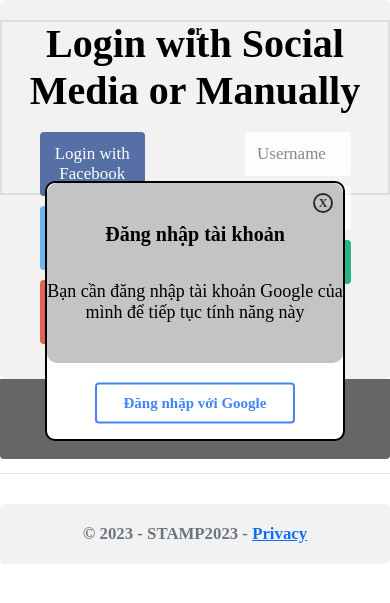
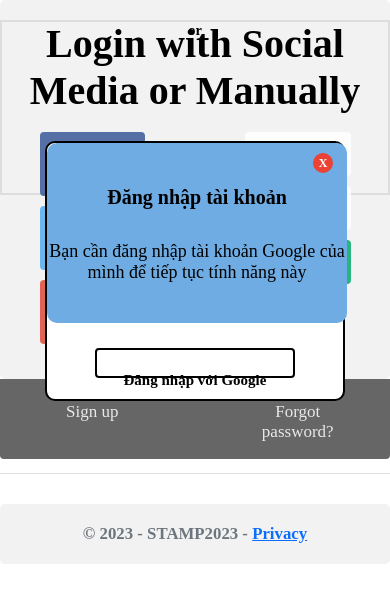
Before and after one commit to lcminhbu/STAMP, an ASP.NET Core app: page /Login in a window 390 px wide, after a click on "Đăng nhập". Shown: the part 54-657 px from the top of the page. Run offline with ASP.NET Core 8, Linux system fonts and the light colour scheme; style sheets or scripts are compiled from the project's sources.

Commit message:
modified login form

```diff
--- a/Pages/Shared/_Layout.cshtml
+++ b/Pages/Shared/_Layout.cshtml
@@ -53,7 +53,7 @@
     <form>
     <div class="login-form">
     <h3 class="login-notice">Đăng nhập tài khoản</h3>
-    <h3 class="notice">Bạn cần đăng nhập tài khoản Google của mình để tiếp tục tính năng này</h3>
+    <p class="notice">Bạn cần đăng nhập tài khoản Google của mình để tiếp tục tính năng này<p>
     </div>
     <button class="google-button">
     <span class="google-icon" >Đăng nhập với Google</span>
--- a/wwwroot/css/login.css
+++ b/wwwroot/css/login.css
@@ -1,7 +1,10 @@
 .custom-form {
-    margin-top:70px;
-    width: 500px;
-  height: 300px;
+  margin-top:120px;
+    /* margin-top:70px; */
+    /* width: 500px;
+  height: 300px; */
+  width:974px;
+  height:616px;
   position: fixed;
   top: 35%;
   left: 50%;
@@ -14,8 +17,10 @@
 }
 .login-form {
     position: absolute;
-    height: 200px;
-  background-color: #C4C4C4;
+    /* height: 200px; */
+    height :422px;
+    width:974px;
+  background-color: #6EACE3;
   border-radius: 10px;
 }
 
@@ -24,55 +29,72 @@
   position: absolute;
   top: 10px; /* Đặt vị trí top tùy ý để đặt nút "X" ở góc trên cùng bên phải của form */
   right: 10px; /* Đặt vị trí right tùy ý để đặt nút "X" ở góc trên cùng bên phải của form */
-  width: 30px; /* Đặt chiều rộng của nút "X" */
-  height: 30px; /* Đặt chiều cao của nút "X" */
+  width: 55px; /* Đặt chiều rộng của nút "X" */
+  height: 55px; /* Đặt chiều cao của nút "X" */
   background-color: transparent; /* Loại bỏ màu nền của nút "X" */
   border: none; /* Loại bỏ đường viền của nút "X" */
   cursor: pointer; /* Biểu tượng con trỏ khi di chuột qua nút "X" */
+  color:#fff;
+  /* width:30px;
+  height:30px; */
 }
 .close-icon {
   display: block;
   width: 100%;
   height: 100%;
-  border: 2px solid #292D32; /* Màu đường viền vòng tròn */
+  border:none;
   border-radius: 50%; /* Tạo hình tròn cho nút "X" */
   text-align: center;
-  line-height: 25px; /* Để chữ "X" nằm giữa nút "X" */
-  color: #292D32; /* Màu của chữ "X" */
+  line-height: 55px; /* Để chữ "X" nằm giữa nút "X" */
+  color: #fff; /* Màu của chữ "X" */
   font-weight: bold;
-  font-size: 15px;
+  font-size: 25px;
   transition: color 0.3s;
+  background:#EA4335;
 }
 .close-button:hover .close-icon {
   background:#EA4335; /* Màu chữ đỏ khi di chuột vào */
 }
 .google-button {
-  margin-top:250px;
+  /* margin-top:250px; */
+  margin-top:520px;
   position: absolute;
   transform: translate(-50%, -50%);
   background-color: #fff; /* Đặt màu nền của nút */
-  border: 2px solid #4285f4; /* Đặt viền màu xanh */
-  color: #4285f4; /* Đặt màu chữ là xanh */
+  /* border: 2px solid #4285f4;  */
+  border:2px solid black;/* Đặt viền màu den */
+  color: black; /* Đặt màu chữ là xanh */
   cursor: pointer;
   padding: 10px 20px; /* Đặt khoảng cách bên trong nút */
-  font-size: 18px; /* Đặt kích thước chữ */
+  /* font-size: 18px; */
+  font-size:40px ;/* Đặt kích thước chữ */
   border-radius: 4px; /* Đặt bán kính viền */
   font-family:'Josefin Sans';
-  width:280px;
+  /* width:280px; */
+  width:642px;
+  height:112px;
+  line-height: 40px;
+  font-weight: 700px;
 }
 
 .login-notice
 {
   font-family: 'Josefin Sans';
-  margin-top: 40px; /* Đặt giá trị margin-top là 20px */
-  font-size: 28px;
+  margin-top: 80px; /* Đặt giá trị margin-top là 20px */
+  /* font-size: 28px; */
+  line-height: 48px;
+  font-size: 48px;
+  font-weight:700px;
 }
 .notice
 {
     font-family: 'Josefin Sans';
-  margin-top: 40px; /* Đặt giá trị margin-top là 20px */
-  font-weight: 500;
-  margin-top: 35px;
+  /* margin-top: 40px;  */
+  margin-top: 120px;    /*Đặt giá trị margin-top là 120px */
+  /* font-weight: 500; */
+  /* margin-top: 35px; */
+  font-size:39px;
+  font-weight: 600px;
 }
 .google-icon {
   font-weight: bold; /* Tạo chữ đậm */
@@ -92,8 +114,9 @@
   color:#fff;  /* Màu chữ khi hover*/
 }
 /* Reponsive */
-@media (min-width:281px) and (max-width: 500px) {
+/* @media (min-width:281px) and (max-width: 500px) {
   .custom-form {
+    margin-top:30px;
      width:300px;
      height:260px;
   }
@@ -115,11 +138,12 @@
   .login-form
   {
     height:180px;
+    width:300px;
   }
   .close-button
   {
-    width: 20px; /* Đặt chiều rộng của nút "X" */
-    height: 20px; /* Đặt chiều cao của nút "X" */
+    width: 20px;
+    height: 20px;
   }
   .close-icon {
     line-height: 17px;
@@ -134,6 +158,7 @@
 
 @media (max-width:280px) {
   .custom-form {
+    margin-top:30px;
      width:240px;
      height:220px;
   }
@@ -158,8 +183,8 @@
   }
   .close-button
   {
-    width: 15px; /* Đặt chiều rộng của nút "X" */
-    height: 15px; /* Đặt chiều cao của nút "X" */
+    width: 15px;
+    height: 15px;
   }
   .close-icon {
     line-height: 13px;
@@ -170,4 +195,135 @@
     width: 60px;
   }
 
+} */
+@media (min-width:541px) and (max-width: 974px) {
+  .custom-form {
+    margin-top:-20px;
+     width: 540px;;
+     height:300px;
+  }
+  .login-notice
+  {
+    margin-top:32px;
+    font-size:25px;
+  }
+  .notice
+  {
+    font-size:25px;
+    margin-top:40px;
+  }
+  .google-button
+  {
+    height:30px;
+    font-size:18px;
+    margin-top:260px;
+    width:280px;
+  }
+  .login-form
+  {
+    height:220px;
+    width:540px;
+  }
+  .close-button
+  {
+    width: 25px;
+    height: 25px;
+  }
+  .close-icon {
+    line-height: 25px;
+    font-size:13px;
+  }
+  .login-button
+  {
+    width: 80px;
+  }
+
 }
+
+@media (min-width:281px) and (max-width: 540px) {
+  .custom-form {
+    margin-top:30px;
+     width:300px;
+     height:260px;
+  }
+  .login-notice
+  {
+    margin-top:30px;
+    font-size:20px;
+  }
+  .notice
+  {
+    font-size:18px;
+    margin-top:20px;
+  }
+  .google-button
+  {
+    height:30px;
+    font-size:15px;
+    margin-top:220px;
+    width:200px;
+  }
+  .login-form
+  {
+    height:180px;
+    width:300px;
+  }
+  .close-button
+  {
+    width: 20px;
+    height: 20px;
+  }
+  .close-icon {
+    line-height: 20px;
+    font-size:12px;
+  }
+  .login-button
+  {
+    width: 80px;
+  }
+
+}
+
+@media (max-width:280px) {
+  .custom-form {
+    margin-top:30px;
+     width:240px;
+     height:220px;
+  }
+  .login-notice
+  {
+    font-size:16px;
+    margin-top:20px;
+  }
+  .notice
+  {
+    font-size:15px;
+    margin-top:15px;
+  }
+  .google-button
+  {
+    font-size:12px;
+    margin-top:190px;
+    width:140px;
+    height:15px;
+  }
+  .login-form
+  {
+    width:240px;
+    height:160px;
+  }
+  .close-button
+  {
+    width: 15px;
+    height: 15px;
+  }
+  .close-icon {
+    line-height: 15px;
+    font-size:8px;
+  }
+  .login-button
+  {
+    width: 60px;
+  }
+
+}
```
